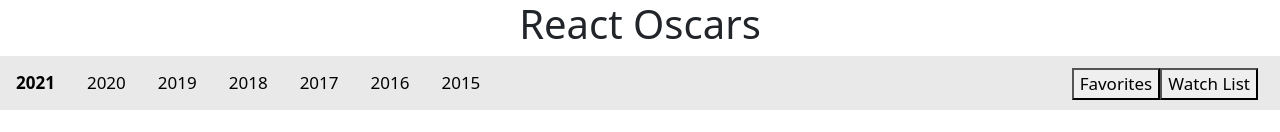
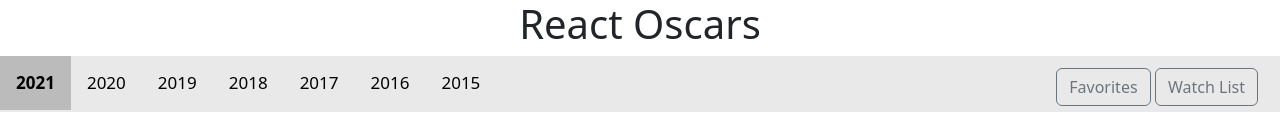
Before and after one commit to Tomasmakaj/React-Oscars, a React (Create React App) app: page / in a window 1280 px wide. Shown: the top 132 px of the page. Built offline with nearby package versions, Linux system fonts and the light colour scheme; data requests are answered from the project's data file.

Commit message:
Page title update, CSS on buttons

```diff
--- a/public/index.html
+++ b/public/index.html
@@ -24,7 +24,7 @@
       work correctly both with client-side routing and a non-root public URL.
       Learn how to configure a non-root public URL by running `npm run build`.
     -->
-    <title>React App</title>
+    <title>React Oscars</title>
   </head>
   <body>
     <noscript>You need to enable JavaScript to run this app.</noscript>
--- a/src/App.css
+++ b/src/App.css
@@ -44,4 +44,5 @@
 
 .toBold{
   font-weight: bold;
+  background-color: rgb(188, 187, 187);
 }
--- a/src/Components/Navbar.js
+++ b/src/Components/Navbar.js
@@ -1,6 +1,7 @@
 import React, { useState } from 'react'
 import './Navbar.css'
 import { useNavigate, NavLink } from "react-router-dom"
+import Button from 'react-bootstrap/Button';
 
 export default function Navbar({ handleFilter }) {
   const [navStyle, setNavStyle] = useState({
@@ -63,15 +64,15 @@
       }} to="/#2015" name="2015">2015</NavLink>
 
       <div className="buttons">
-        <button onClick={() => {
+        <Button variant="outline-secondary" onClick={() => {
         setNavStyle({})
           navigate("/favorites")
 
-        }}>Favorites</button>
-        <button onClick={() => {
+        }}>Favorites</Button>{'  '}
+        <Button variant="outline-secondary" onClick={() => {
           setNavStyle({})
           navigate("/watchlist")
-        }}>Watch List</button>
+        }}>Watch List</Button>
       </div>
     </div>
   )
```
